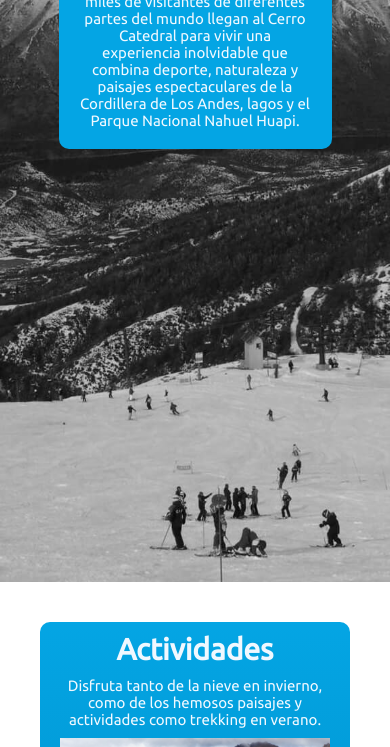
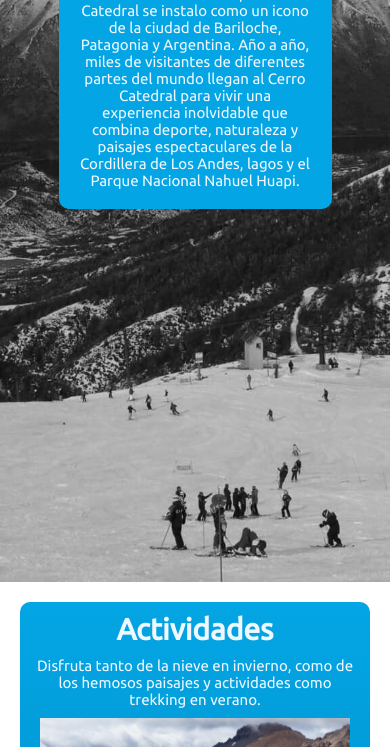
Before and after one commit to JoaquinCremer/Entrega-GitHub, a website: page pages/informacion.html in a window 390 px wide. Shown: the part 353-1100 px from the top of the page. Drawn offline with Linux system fonts and the light colour scheme.

Commit message:
Se modificó la página de Informacion para que se vea mejor en mobile

```diff
--- a/pages/informacion.html
+++ b/pages/informacion.html
@@ -35,11 +35,11 @@
     </header>
     <main class="main__informacion">
 
-        <h1 class="informacion__title">Información</h1>
+
         <section class="contenedor__informacion">
+            <h1 class="informacion__title">Información</h1>
             <article class="informacion__intro">
                 <h2>Nuestra historia</h2>
-                <div>
                     <p>Hace mas de 80 años que Cerro Catedral se instalo como un icono de la ciudad de Bariloche,
                         Patagonia
                         y
@@ -50,7 +50,6 @@
                         la
                         Cordillera de Los Andes, lagos y el Parque Nacional Nahuel Huapi.
                     </p>
-                </div>
             </article>
         </section>
     </main>
--- a/scss/_informacion.scss
+++ b/scss/_informacion.scss
@@ -8,7 +8,7 @@
     display: flex;
     flex-direction: column;
     align-items: center;
-
+    padding-top: 6rem;
 }
 
 .contenedor__informacion h2 {
@@ -65,8 +65,8 @@
     display: grid;
     grid-template-columns: auto;
     grid-template-rows: repeat(4, auto);
-    gap: 10rem;
-    margin: 4rem;
+    gap: 3rem;
+    margin: 2rem;
     color: aliceblue;
 
 }
@@ -87,14 +87,12 @@
 
 .informacion__estadia {
     margin-bottom: 4rem;
-    margin: 4rem;
     text-align: center;
 
 }
 
 .informacion__estadia p {
     color: black;
-    width: 70%;
     margin: auto;
 }
 
@@ -112,3 +110,62 @@
     display: flex;
     flex-direction: column;
 }
+/* Media Queries */
+@include desktop{
+    .informacion__intro{
+        p{
+            font-size: 2rem;
+            padding-top: 1rem;
+        }
+    }
+    .informacion__contenido{
+        gap: 10rem;
+    }
+}
+@include tablet{
+    .informacion__contenido{
+        margin: 4rem;
+    }
+    .informacion__contenido {
+        display: grid;
+        grid-template-columns: repeat(3, auto);
+        grid-template-rows: repeat(2, auto);
+        grid-template-areas:
+            "actividades temporada competencias"
+            "estadia estadia estadia"
+        ;
+        p{
+            font-size: 2rem;
+        }
+    }
+
+    .informacion__actividades {
+        grid-area: actividades;
+    }
+
+    .informacion__temporada {
+        grid-area: temporada;
+    }
+
+    .informacion__competencias {
+        grid-area: competencias;
+    }
+
+    .informacion__intro {
+        width: 35%;
+
+    }
+
+    .informacion__estadia {
+        grid-area: estadia;
+        p{
+            width: 60%;
+            font-size: 2rem;
+        }
+    }
+
+    .informacion__estadia img {
+        width: 40%;
+
+    }
+}
--- a/scss/style.scss
+++ b/scss/style.scss
@@ -15,42 +15,7 @@
 
 
 
-    .informacion__contenido {
-        display: grid;
-        grid-template-columns: repeat(3, auto);
-        grid-template-rows: repeat(2, auto);
-        grid-template-areas:
-            "actividades temporada competencias"
-            "estadia estadia estadia"
-        ;
-    }
 
-    .informacion__actividades {
-        grid-area: actividades;
-    }
-
-    .informacion__temporada {
-        grid-area: temporada;
-    }
-
-    .informacion__competencias {
-        grid-area: competencias;
-    }
-
-    .informacion__intro {
-        width: 35%;
-
-    }
-
-    .informacion__estadia {
-
-        grid-area: estadia;
-    }
-
-    .informacion__estadia img {
-        width: 40%;
-
-    }
 
     .contenedor__fotos {
         display: flex;
```
Also changed, not shown: css/style.css, 1 other file.
